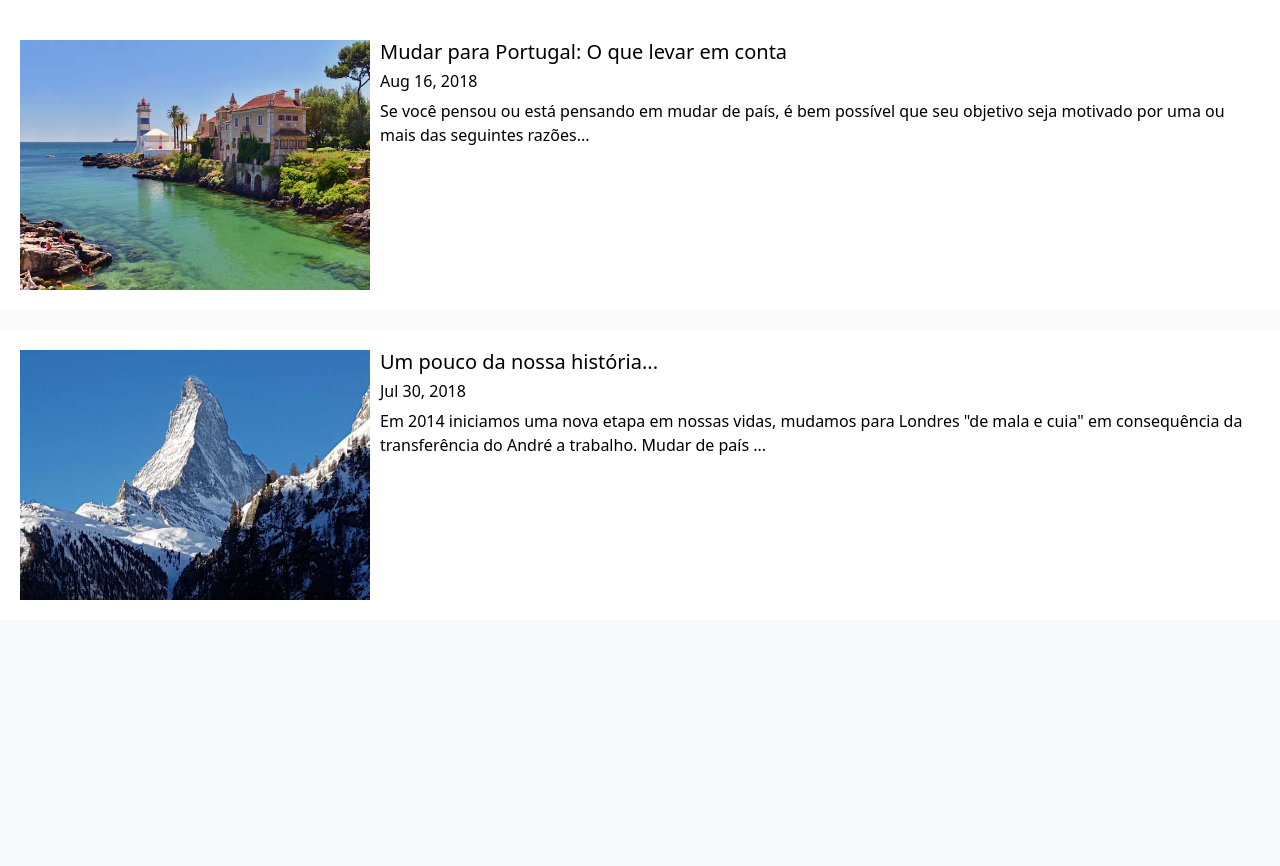
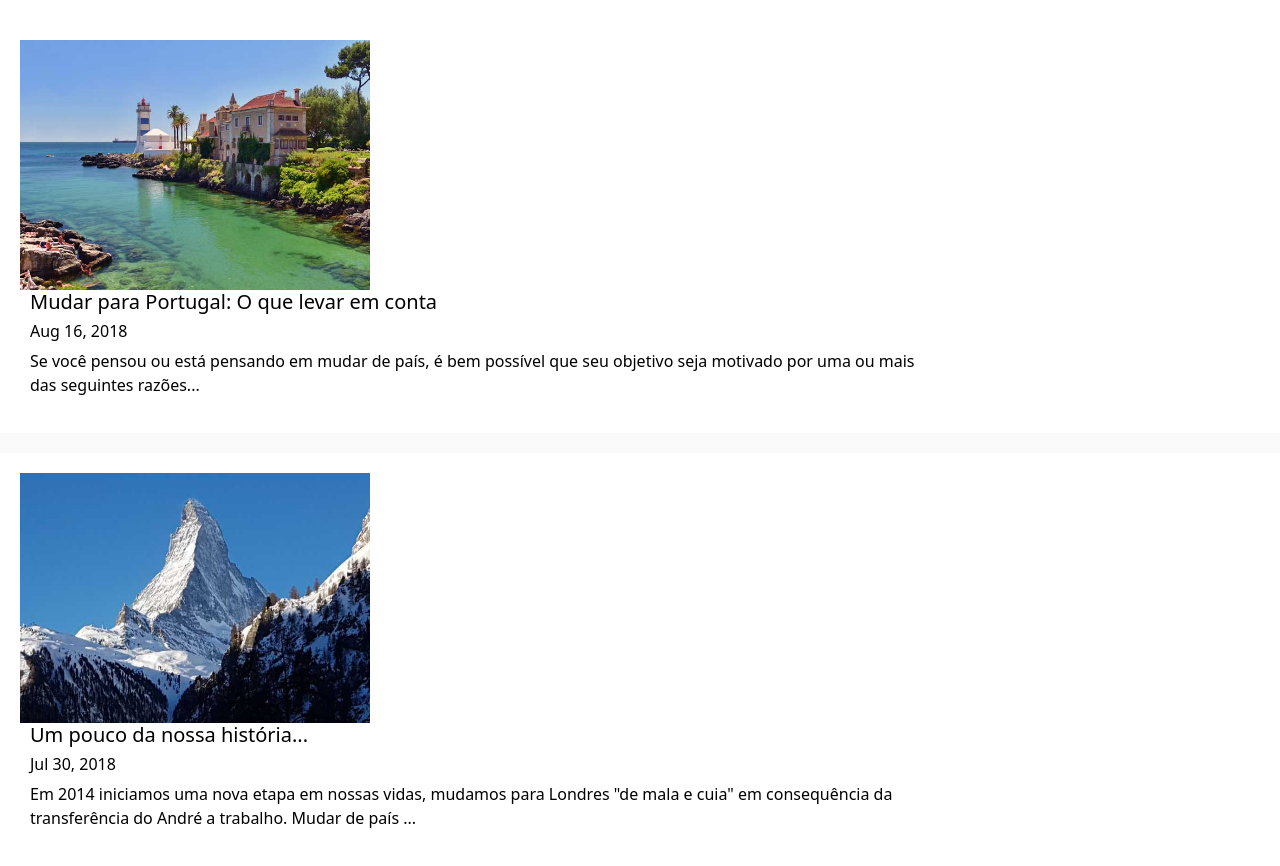
Before and after one commit to apv-br/Conecta, a Flask app: page /nossaspublicacoes in a window 1280 px wide. Shown: the part 322-1188 px from the top of the page. Before the commit the page ends 922 px from the top, so only its background shows below. Run offline with Flask 2, Linux system fonts and the light colour scheme; some libraries are stand-ins or nearby versions.

Commit message:
mais ajustes mobile
mais ajustes mobile

```diff
--- a/static/css/sitestyle.css
+++ b/static/css/sitestyle.css
@@ -96,10 +96,10 @@ value = optional. The fallback value (used if the variable is not found)
 }
 
 .text_containers-index{
-    text-align: left;
+    text-align: center;
     padding: 10px;
     min-height: 200px;
-    min-width: 400px;
+    min-width: 350px;
     max-width: 600px;
 }
 
@@ -143,12 +143,12 @@ value = optional. The fallback value (used if the variable is not found)
 
 .flex_items_o_que_fazemos {
 
-  flex-shrink: 0; /* do not let the flex items shrink...*/
+  /* flex-shrink: 0;  */ /* do not let the flex items shrink...*/
   /*flex-grow: 1;*/
   margin: 10px;
   /*border: 10px solid black;*/
   padding: 10px;
-  width: 450px;
+  max-width: 450px;
   height: 350px;
   background-color: #f1f1f1;
   /*  width:fit-content;
@@ -176,6 +176,8 @@ value = optional. The fallback value (used if the variable is not found)
 .quem_somos_texto {
   background-color: #f1f1f1;
   padding-top: 20px;
+  padding-left: 5px;
+  padding-right: 5px;
   padding-bottom: 20px;
 }
 
@@ -183,6 +185,8 @@ value = optional. The fallback value (used if the variable is not found)
 .quem_somos_perfis {
   background-color: var(--light_blue);
   padding-top: 20px;
+  padding-left: 5px;
+  padding-right: 5px;
   padding-bottom: 20px;
   display: flex;
   flex-wrap: wrap;
@@ -193,9 +197,7 @@ value = optional. The fallback value (used if the variable is not found)
 
 /* Flex item */
 .quem_somos_perfil {
-  margin: 15px;
-  padding: 10px;
-  min-width: 400px;
+  min-width: 350px;
   max-width: 800px;
   height: 350px;
 }
@@ -220,7 +222,7 @@ value = optional. The fallback value (used if the variable is not found)
   color: #FFFFFF;
 }
 
-.flex_container_nossas_publicacoes {
+.container_nossas_publicacoes {
   background-color: var(--light_white);
 }
 
@@ -229,12 +231,26 @@ value = optional. The fallback value (used if the variable is not found)
   padding: 20px;
   margin-top: 20px;
   display: flex;
-  justify-content: space-around;
+  flex-wrap: wrap;
+  justify-content: flex-start;
 }
 
+.post_text_container {
+    padding-left: 10px;
+    max-width: 900px;
+    min-width: 350px;
+}
+
+.post_image_container {
+
+}
+
+
+/*
 .post_container > div {
     margin-right: 10px;
 }
+*/
 
 .link_to_post:link {
   color: black;
--- a/templates/nossaspublicacoes.html
+++ b/templates/nossaspublicacoes.html
@@ -8,7 +8,7 @@
 
     </header>
 
-    <div class="flex_container_nossas_publicacoes">
+    <div class="container_nossas_publicacoes">
 
         <!-- POST 2 -->
         <div class="post_container">
```
